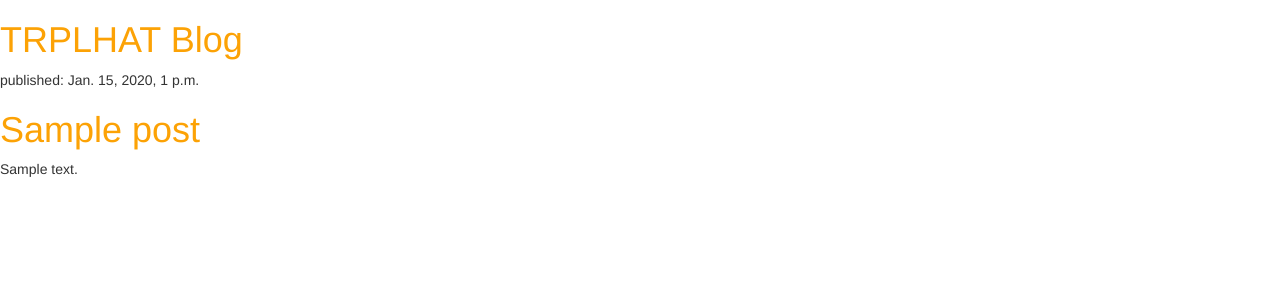
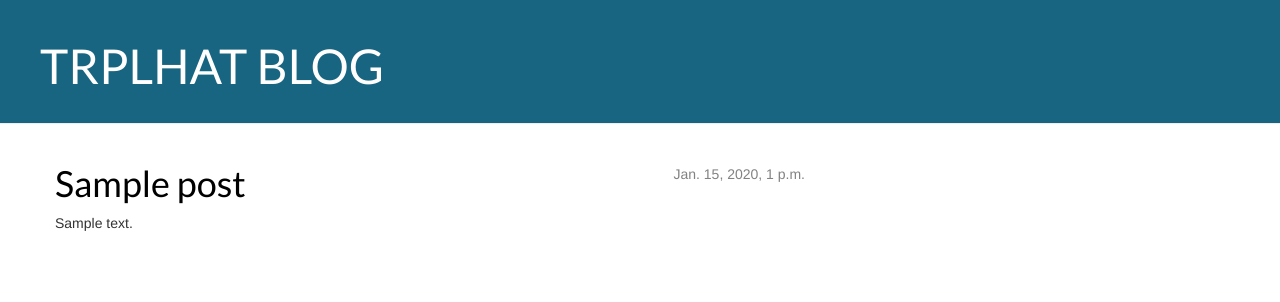
Before and after one commit to ujnomw/trplhat-blog, a Django app: template blog/templates/blog/post_list.html in a window 1280 px wide. Shown: the top 302 px of the page. Run offline with Django 3.2, Linux system fonts and the light colour scheme; the template is opened without the code that fills it: values that come from a table or form of the project are taken from there, others are empty; tables that the repository leaves empty hold one stand-in row (values such as "Sample post"); some libraries are stand-ins or nearby versions.

Commit message:
Design editions: colors and font

```diff
--- a/blog/static/css/blog.css
+++ b/blog/static/css/blog.css
@@ -1,3 +1,47 @@
-h1 a {
-    color: #FCA205
-}
+.page-header {
+        background-color: #176580;
+        margin-top: 0;
+        padding: 20px 20px 20px 40px;
+    }
+
+    .page-header h1, .page-header h1 a, .page-header h1 a:visited, .page-header h1 a:active {
+        color: #ffffff;
+        font-size: 36pt;
+        text-decoration: none;
+    }
+
+    .content {
+        margin-left: 40px;
+    }
+
+    h1, h2, h3, h4 {
+        font-family: 'Lato', cursive;
+    }
+
+    .date {
+        float: right;
+        color: #828282;
+    }
+
+    .save {
+        float: right;
+    }
+
+    .post-form textarea, .post-form input {
+        width: 100%;
+    }
+
+    .top-menu, .top-menu:hover, .top-menu:visited {
+        color: #ffffff;
+        float: right;
+        font-size: 26pt;
+        margin-right: 20px;
+    }
+
+    .post {
+        margin-bottom: 70px;
+    }
+
+    .post h1 a, .post h1 a:visited {
+        color: #000000;
+    }
--- a/blog/templates/blog/post_list.html
+++ b/blog/templates/blog/post_list.html
@@ -8,21 +8,27 @@
      <link rel="stylesheet" href="//maxcdn.bootstrapcdn.com/bootstrap/3.2.0/css/bootstrap.min.css">
      <link rel="stylesheet" href="//maxcdn.bootstrapcdn.com/bootstrap/3.2.0/css/bootstrap-theme.min.css">
      <link rel="stylesheet" href="{% static 'css/blog.css' %}">
-
+     <link href="https://fonts.googleapis.com/css?family=Lato&subset=latin,cyrillic" rel="stylesheet" type="text/css">
   </head>
   <body>
   <div>
-     <div>
-         <h1><a href="/">TRPLHAT Blog</a></h1>
+     <div class="page-header">
+         <h1><a href="/">TRPLHAT BLOG</a></h1>
      </div>
-
-     {% for post in posts %}
-        <div>
-            <p>published: {{ post.published_date }}</p>
-            <h1><a href="">{{ post.title }}</a></h1>
-            <p>{{ post.text|linebreaksbr }}</p>
+     <div class="content container">
+        <div class="row">
+            <div class="col-md-8">
+                {% for post in posts %}
+                    <div class="post">
+                        <div class="date">
+                            {{ post.published_date }}
+                        </div>
+                        <h1><a href="">{{ post.title }}</a></h1>
+                        <p>{{ post.text|linebreaksbr }}</p>
+                    </div>
+                {% endfor %}
+            </div>
         </div>
-     {% endfor %}
-     </div>
+    </div>
   </body>
 <html>
```
